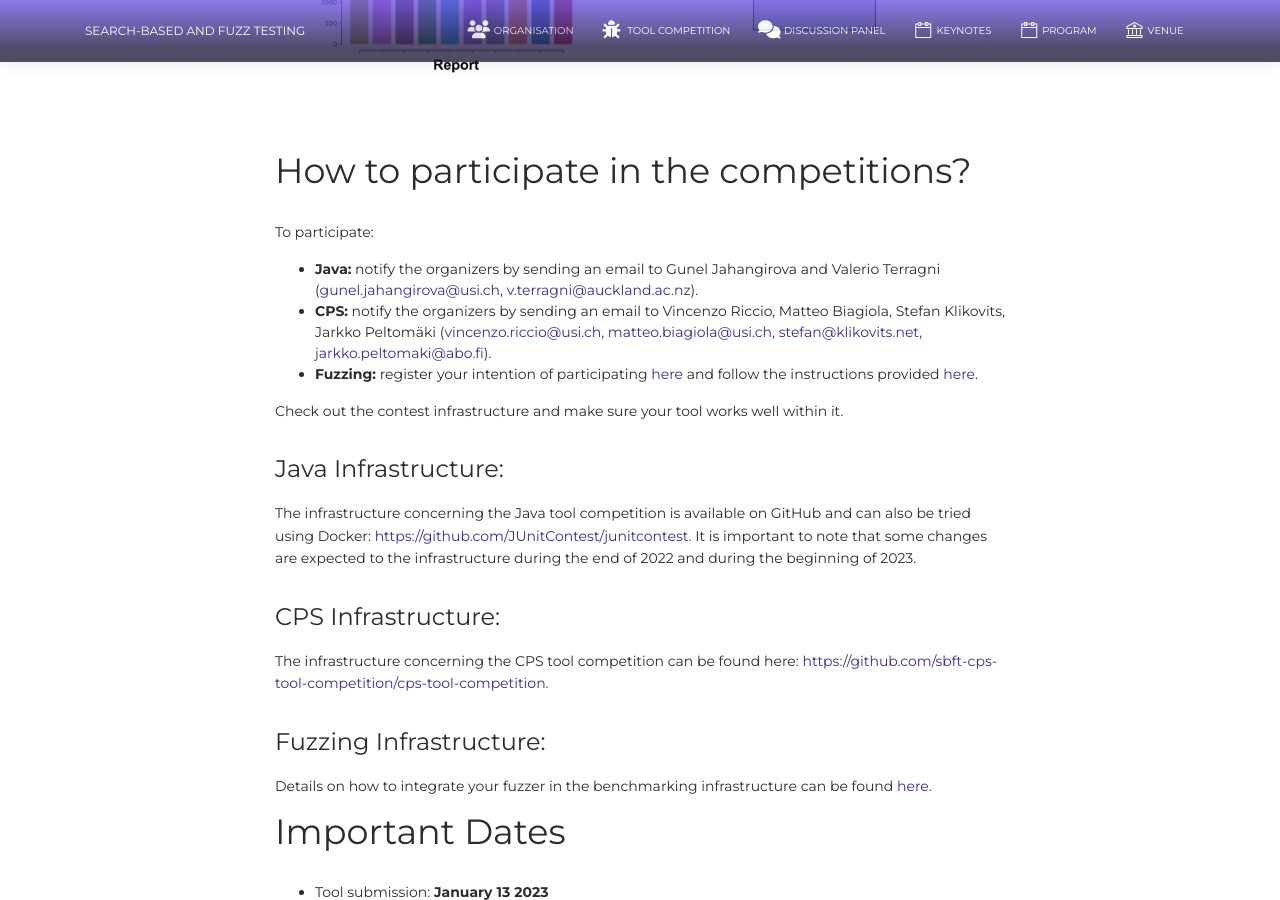
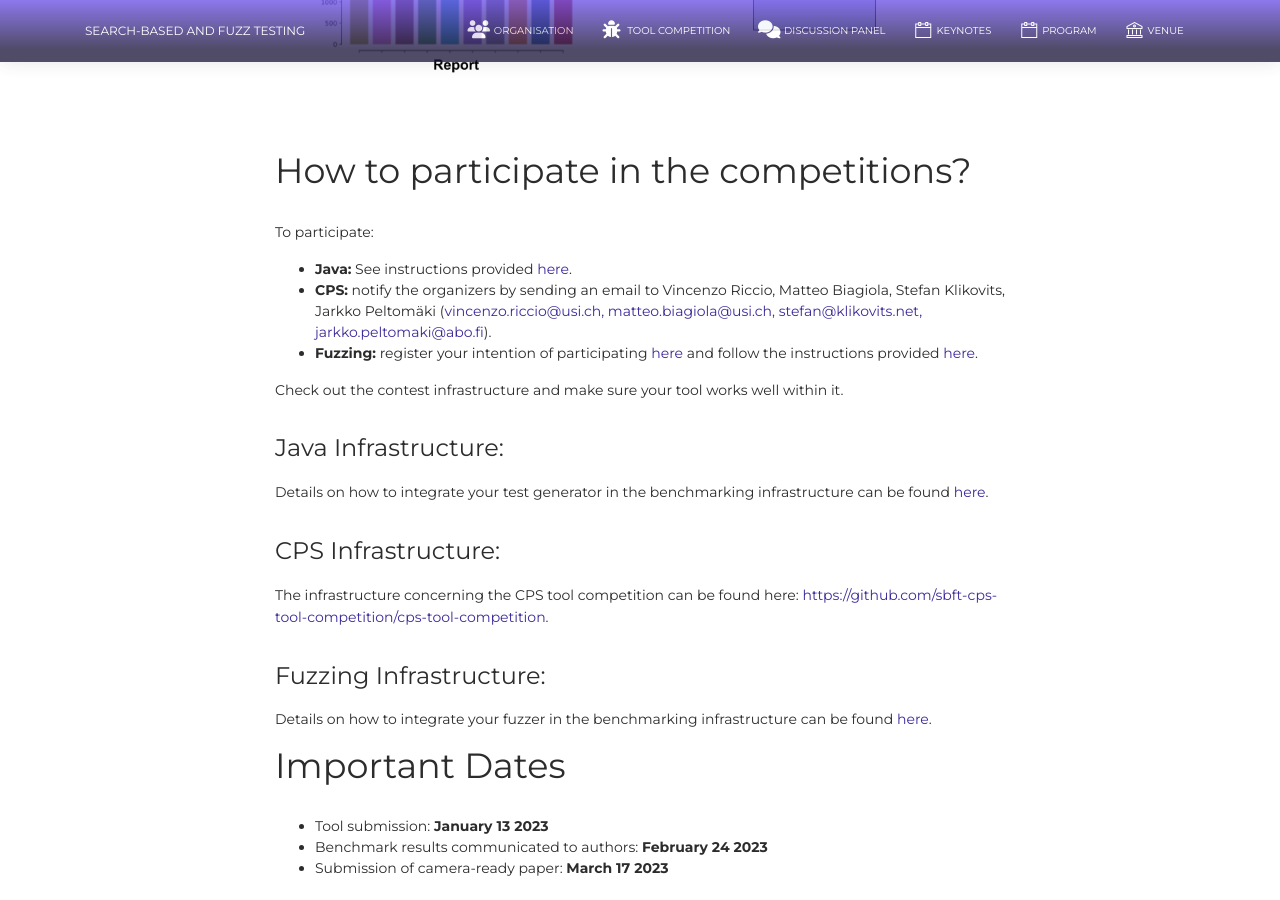
Before and after one commit to sbft23/sbft23.github.io, a Jekyll site: the page built from tools/index.html, in a window 1280 px wide and 900 px high, scrolled down 2437 px. Built offline with Jekyll 4.4.1, drawn with Linux system fonts in a browser that asks for light colours; nearby versions of some CDN libraries.

Commit message:
add java tool competition page

```diff
--- a/tools/index.html
+++ b/tools/index.html
@@ -50,9 +50,7 @@ layout: default
 
   <p>To participate:
   <ul>
-    <li><b>Java:</b> notify the organizers by sending an email to Gunel Jahangirova and Valerio Terragni (<a
-        href="mailto:gunel.jahangirova@usi.ch, v.terragni@auckland.ac.nz" target="_blank">gunel.jahangirova@usi.ch,
-        v.terragni@auckland.ac.nz</a>).
+    <li><b>Java:</b> See instructions provided <a href="java" target="_blank">here</a>.
     </li>
     <li><b>CPS:</b> notify the organizers by sending an email to Vincenzo Riccio, Matteo Biagiola, Stefan Klikovits,
       Jarkko Peltomäki (<a
@@ -69,10 +67,7 @@ layout: default
 
   <h4>Java Infrastructure:</h4>
 
-  <p>The infrastructure concerning the Java tool competition is available on GitHub and can also be tried
-    using Docker: <a href="https://github.com/JUnitContest/junitcontest"
-      target="_blank">https://github.com/JUnitContest/junitcontest</a>. It is important to note that some
-    changes are expected to the infrastructure during the end of 2022 and during the beginning of 2023.</p>
+ <p>Details on how to integrate your test generator in the benchmarking infrastructure can be found <a href="java" target="_blank">here</a>.</p>
 
   <h4>CPS Infrastructure:</h4>
 
```
